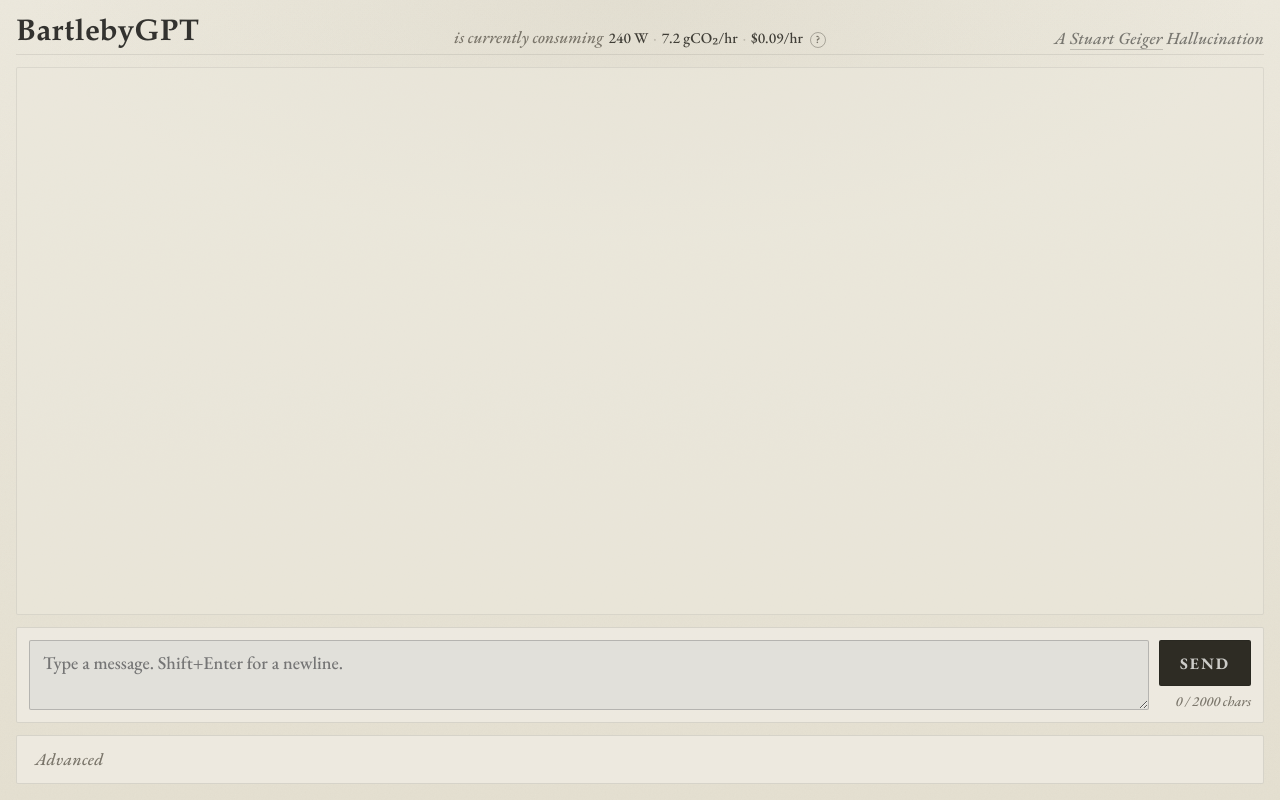
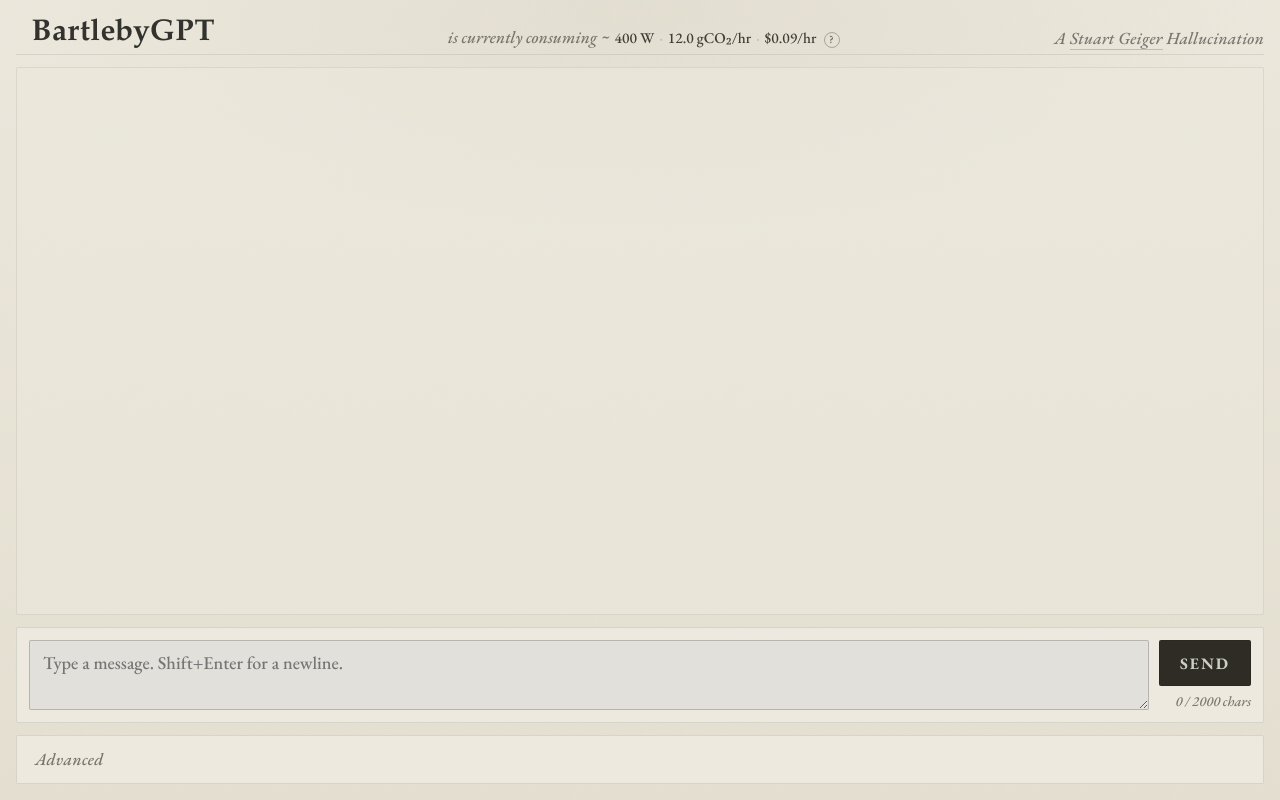
Before and after one commit to staeiou/bartlebyGPT, a plain HTML site: page docs/index.html in a window 1280 px wide. Drawn offline with nearby package versions, Linux system fonts and the light colour scheme.

Commit message:
Update index.html

```diff
--- a/docs/index.html
+++ b/docs/index.html
@@ -586,12 +586,12 @@
     <header class="topbar">
       <div class="brand">
         <div class="brand-copy">
-          <h1>BartlebyGPT</h1>
+          <h1>&nbsp; BartlebyGPT</h1>
         </div>
         <div id="status-pill" class="status-pill">Idle</div>
       </div>
       <div id="power-display" class="power-display">
-        <span class="power-label">is currently consuming</span>
+        <span class="power-label">&nbsp; is currently consuming ~</span>
         <span class="power-val" id="power-watts">— W</span>
         <span class="power-sep">·</span>
         <span class="power-val" id="power-co2">— gCO₂/hr</span>
@@ -726,7 +726,7 @@
       <button class="power-modal-close" id="power-modal-close" aria-label="Close">×</button>
       <h2>About these figures</h2>
       <p>These are estimates for the server powering BartlebyGPT, which as currently deployed on an RTX A4000 in a data center in Washington State. The server can generate up to 15 simultaneous conversations, so these figures are the cost to serve all users.
-      <p><strong>Watts</strong> is the estimated total facility draw for this server — GPU, CPU, RAM, storage, fans, and the data center's power distribution and cooling overhead (PUE ~1.15). Idle reflects background system load; active reflects full GPU utilization during inference.</p>
+      <p><strong>Watts</strong> is the estimated total facility draw for this server — GPU, CPU, RAM, storage, fans, and the data center's power distribution and cooling overhead (PUE ~1.35). Idle reflects background system load; active reflects full GPU utilization during inference.</p>
       <p><strong>gCO₂/hr</strong> is the direct carbon cost of the electricity consumed — wattage × grid carbon intensity. It does not include manufacturing, shipping, or end-of-life costs for the hardware. This server runs on hydroelectric power in Washington State, so the grid intensity is very low (~0.030 gCO₂/Wh vs. the US average of ~0.386).</p>
       <p><strong>$/hr</strong> is the cost to rent this GPU from the data center — not a per-query charge, not electricity, not amortized hardware. The server accrues this cost whenever it is running, idle or not.</p>
       <p>All three parameters are adjustable under <em>Advanced</em>.</p>
@@ -762,8 +762,8 @@
       requestTimeout: 600,
       temperature: 0.7,
       topP: 0.9,
-      wattsIdle: 240,
-      wattsActive: 470,
+      wattsIdle: 400,
+      wattsActive: 540,
       gco2PerWh: 0.030,
       costPerHr: 0.09,
     };
```
